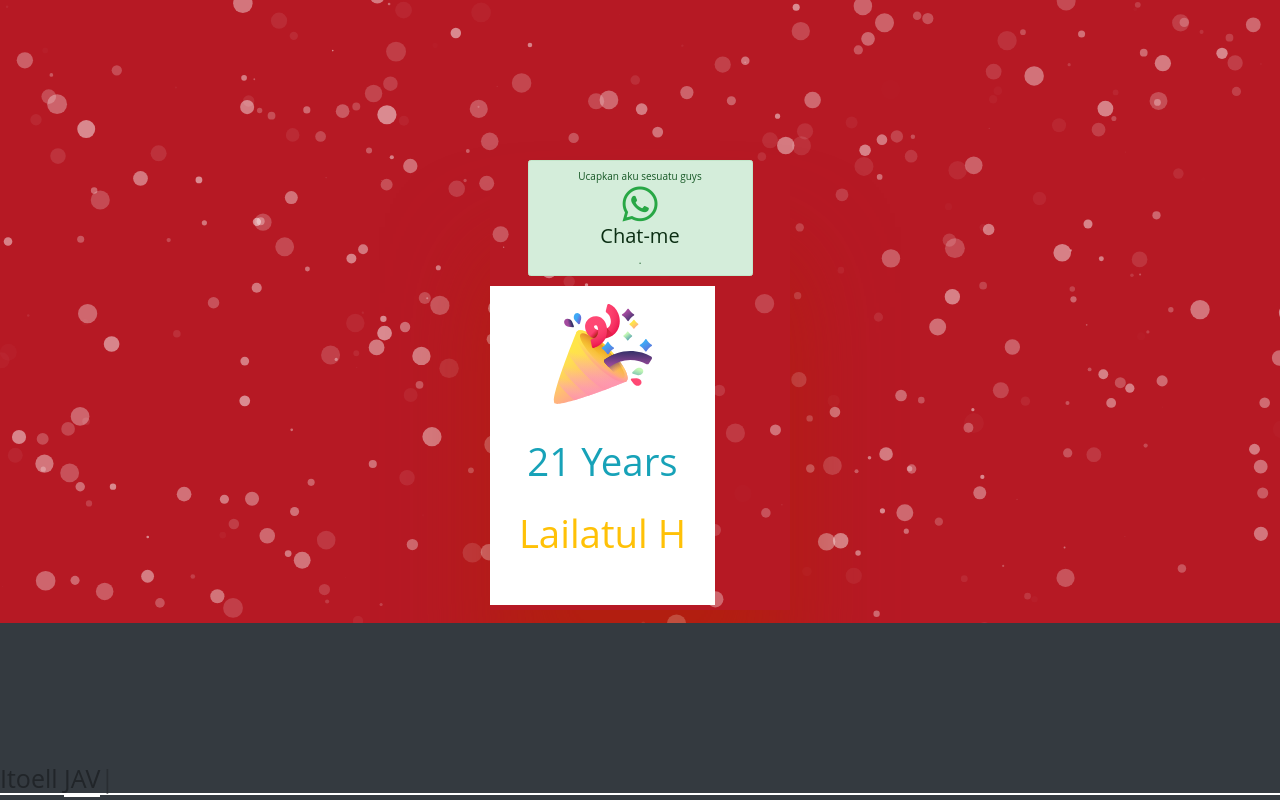
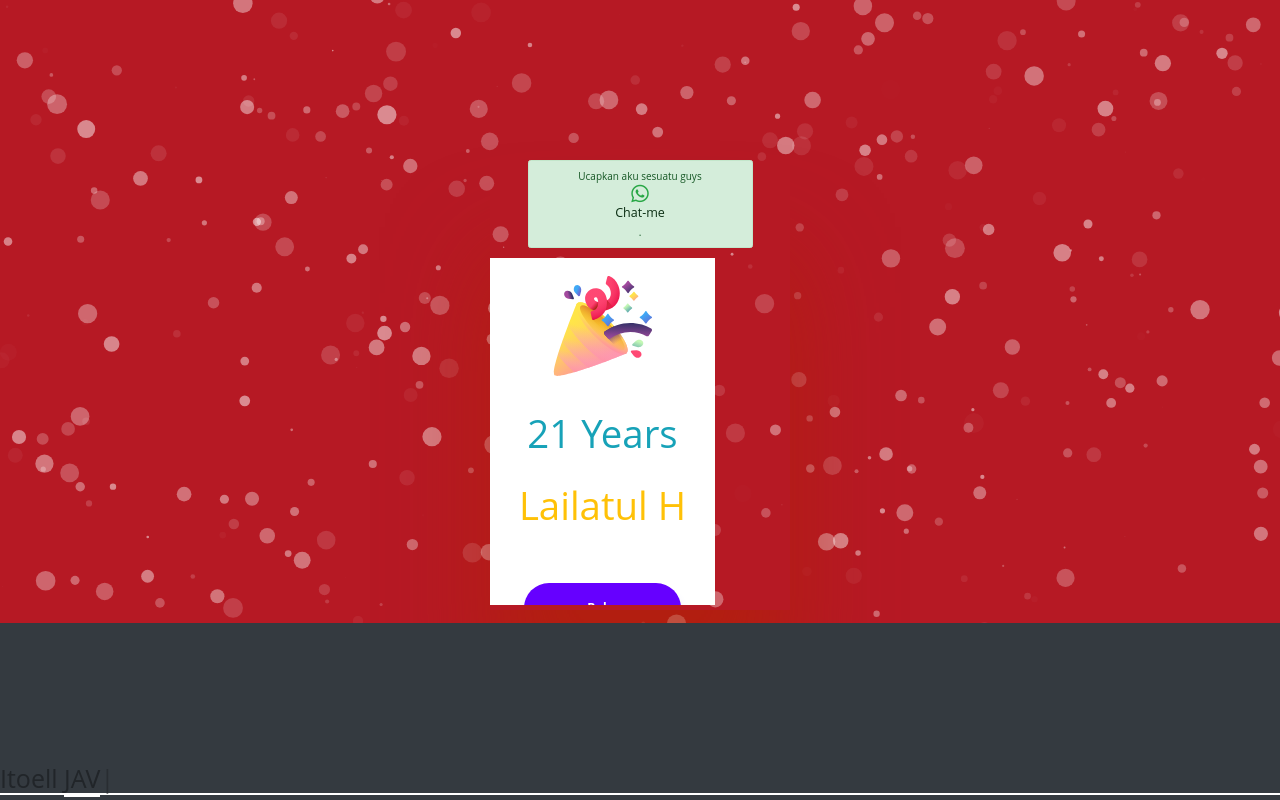
Before and after one commit to itoel21years/itoel21years.github.io, a plain HTML site: page index.html in a window 1280 px wide. Drawn offline with nearby package versions, Linux system fonts and the light colour scheme.

Commit message:
Update index.html

```diff
--- a/index.html
+++ b/index.html
@@ -23,10 +23,10 @@
     <center><div class="alert alert-success col-md-9" role="alert">
 
 Ucapkan aku sesuatu guys <a href="https://api.whatsapp.com/send/?phone=085608591646&text=%22happy%20birthday%20itoell%22&app_absent=0" class="alert-link"><br>
-      <span class="fab fa-whatsapp fa-4x text-success"></span><h2>Chat-me</h2></a>.
+      <span class="fab fa-whatsapp fa-2x text-success"></span><h5>Chat-me</h5></a>.
       </div></center>
 
-    <div class="login col-md-9">
+    <div class="login col-md-9 h-100">
       <div class="login__check"></div>
       <div class="login__form">
         <p class="sr_hello"><span class="happymoji">
```
